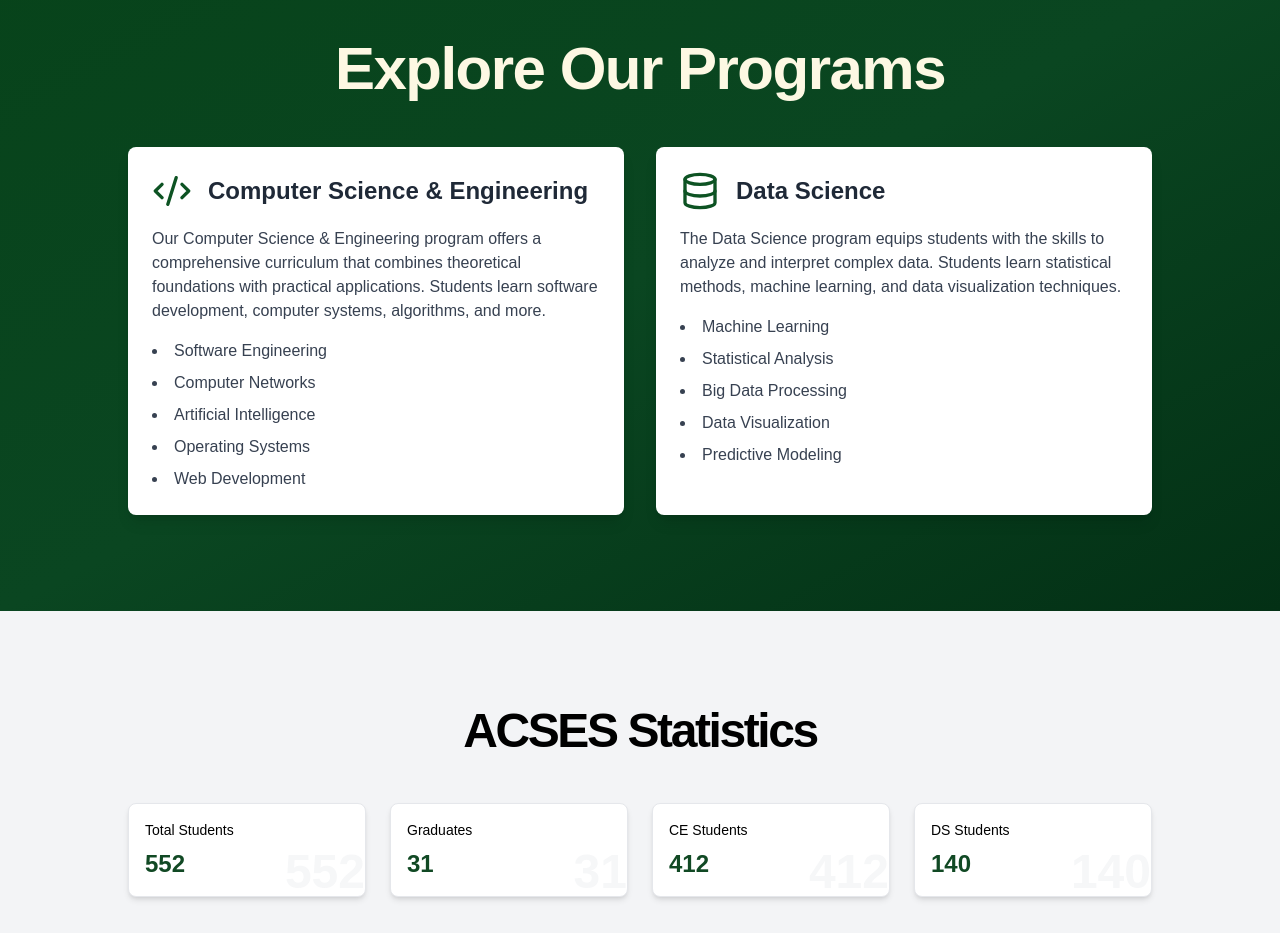
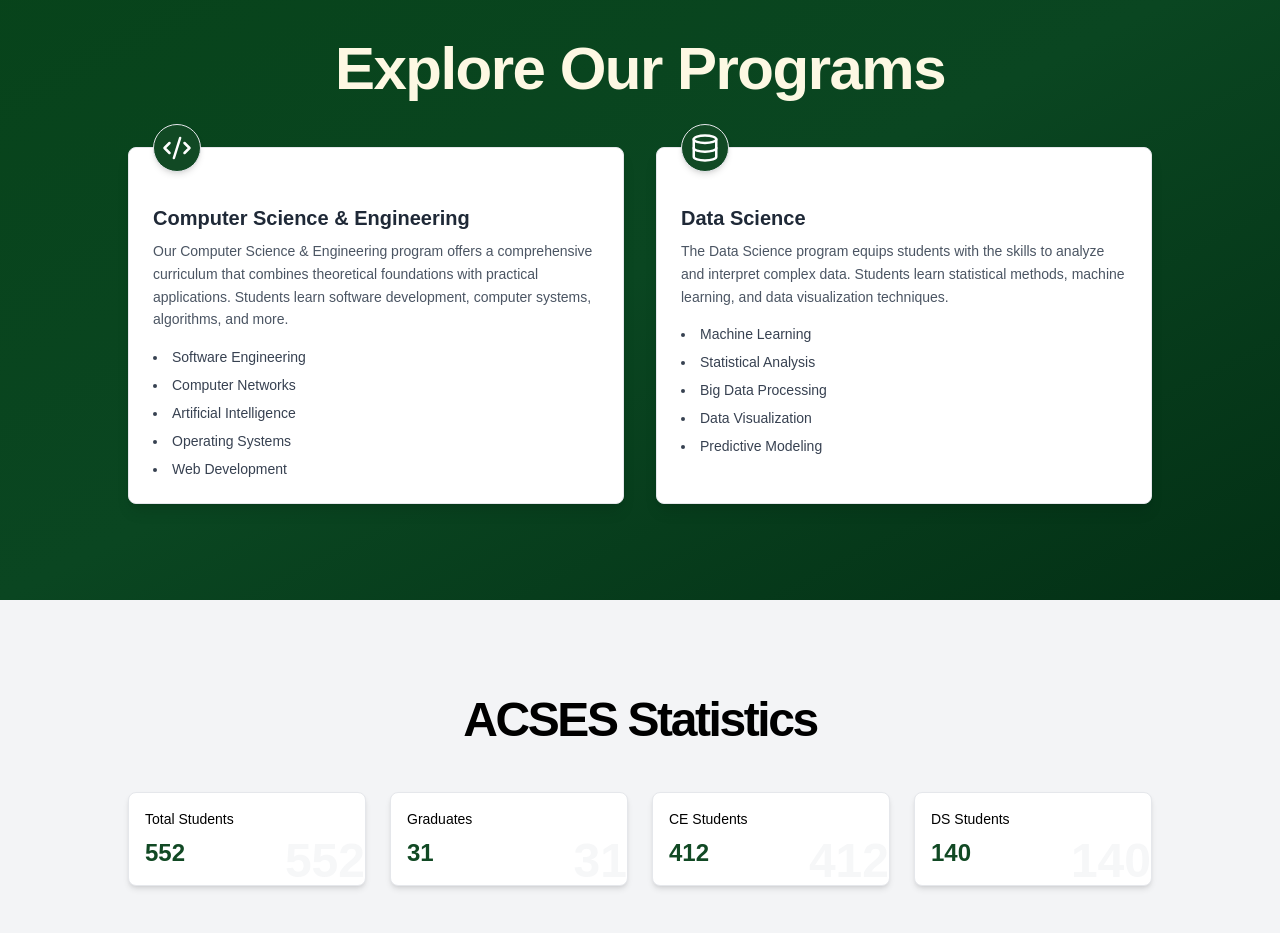
Before and after one commit to ACSES-SRID/acses-website, a React (Vite) app in the folder acses-website/: page / in a window 1280 px wide. Shown: the part 3620-4553 px from the top of the page. Built offline with nearby package versions, Linux system fonts and the light colour scheme.

Commit message:
feat: added ProgramsCard.jsx and modified Programs.jsx

```diff
--- /dev/null
+++ b/acses-website/src/components/programs/ProgramCard.jsx
@@ -0,0 +1,44 @@
+import React from "react";
+import { motion } from "framer-motion";
+
+const ProgramCard = ({ icon, title, description, lists = [] }) => {
+  return (
+    <div className="relative w-full p-6 transition-all duration-300 ease-in-out transform bg-white border border-gray-200 rounded-lg shadow-lg group hover:shadow-2xl hover:-translate-y-2">
+      {/* Icon */}
+      <motion.div
+        className="absolute flex items-center justify-center w-12 h-12 p-2 border rounded-full shadow-md bg-acses-green-500 -top-6 left-6"
+        initial={{ scale: 1 }}
+        whileHover={{ scale: 1.2, rotate: 15 }}
+        transition={{ duration: 0.3, ease: "easeInOut" }}
+      >
+        {icon}
+      </motion.div>
+
+      <div className="mt-8">
+        {/* Title */}
+        <h3 className="text-xl font-semibold text-gray-800 transition-colors duration-300 group-hover:text-acses-green-600">
+          {title}
+        </h3>
+
+        {/* Description */}
+        <p className="mt-2 text-sm leading-relaxed text-gray-600">{description}</p>
+
+        {/* List Items */}
+        {lists.length > 0 && (
+          <ul className="mt-4 space-y-2 text-gray-700 list-disc list-inside">
+            {lists.map((list, index) => (
+              <li key={index} className="text-sm">
+                {list}
+              </li>
+            ))}
+          </ul>
+        )}
+      </div>
+
+      {/* Bottom Hover Effect */}
+      <div className="absolute bottom-0 left-0 w-full h-1 transition-transform duration-300 scale-x-0 bg-acses-green-500 group-hover:scale-x-100"></div>
+    </div>
+  );
+};
+
+export default ProgramCard;
--- a/acses-website/src/components/programs/Programs.jsx
+++ b/acses-website/src/components/programs/Programs.jsx
@@ -1,4 +1,5 @@
 import { Code2, Database } from "lucide-react";
+import ProgramCard from "./ProgramCard";
 
 const Programs = () => {
   return (
@@ -9,51 +10,20 @@ const Programs = () => {
         </h2>
         <div className="grid gap-8 md:grid-cols-2">
           {/* Program Card: Computer Science & Engineering */}
-          <div className="w-full transition duration-300 transform bg-white rounded-lg shadow-lg hover:shadow-xl hover:scale-105">
-            <div className="p-6">
-              <div className="flex items-center gap-4 mb-4">
-                <Code2 className="w-10 h-10 text-acses-green-600" />
-                <h3 className="text-2xl font-semibold text-gray-800">
-                  Computer Science & Engineering
-                </h3>
-              </div>
-              <p className="mb-4 text-gray-700">
-                Our Computer Science & Engineering program offers a
-                comprehensive curriculum that combines theoretical foundations
-                with practical applications. Students learn software
-                development, computer systems, algorithms, and more.
-              </p>
-              <ul className="space-y-2 text-gray-700 list-disc list-inside">
-                <li>Software Engineering</li>
-                <li>Computer Networks</li>
-                <li>Artificial Intelligence</li>
-                <li>Operating Systems</li>
-                <li>Web Development</li>
-              </ul>
-            </div>
-          </div>
+          <ProgramCard
+            icon={<Code2 className="w-10 h-10 text-white" />}
+            title="Computer Science & Engineering"
+            description="Our Computer Science & Engineering program offers a comprehensive curriculum that combines theoretical foundations with practical applications. Students learn software development, computer systems, algorithms, and more."
+            lists={["Software Engineering", "Computer Networks", "Artificial Intelligence", "Operating Systems", "Web Development"]}
+          />
 
           {/* Program Card: Data Science */}
-          <div className="w-full transition duration-300 transform bg-white rounded-lg shadow-lg hover:shadow-xl hover:scale-105">
-            <div className="p-6">
-              <div className="flex items-center gap-4 mb-4">
-                <Database className="w-10 h-10 text-acses-green-600" />
-                <h3 className="text-2xl font-semibold text-gray-800">Data Science</h3>
-              </div>
-              <p className="mb-4 text-gray-700">
-                The Data Science program equips students with the skills to
-                analyze and interpret complex data. Students learn statistical
-                methods, machine learning, and data visualization techniques.
-              </p>
-              <ul className="space-y-2 text-gray-700 list-disc list-inside">
-                <li>Machine Learning</li>
-                <li>Statistical Analysis</li>
-                <li>Big Data Processing</li>
-                <li>Data Visualization</li>
-                <li>Predictive Modeling</li>
-              </ul>
-            </div>
-          </div>
+          <ProgramCard
+            icon={<Database className="w-10 h-10 text-white" />}
+            title="Data Science"
+            description="The Data Science program equips students with the skills to analyze and interpret complex data. Students learn statistical methods, machine learning, and data visualization techniques."
+            lists={["Machine Learning", "Statistical Analysis", "Big Data Processing", "Data Visualization", "Predictive Modeling"]}
+          />
         </div>
       </div>
     </section>
```
